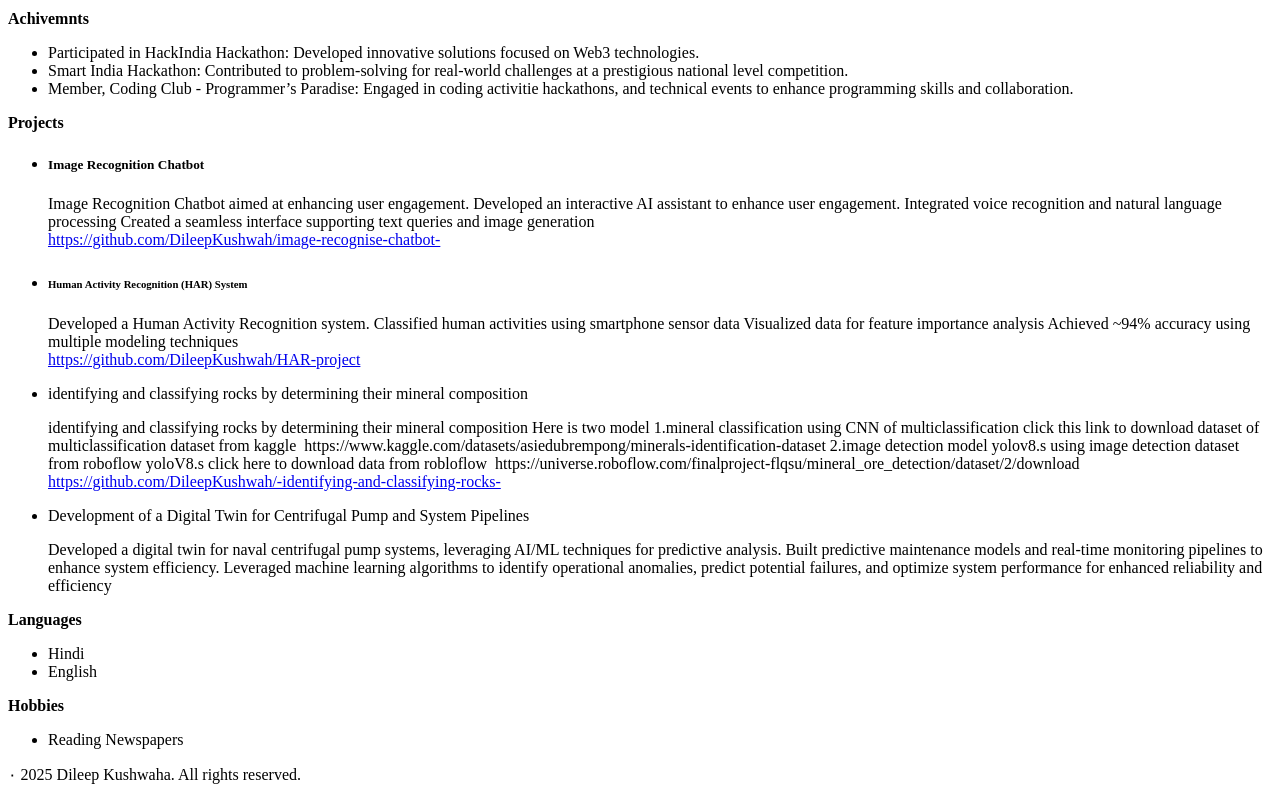
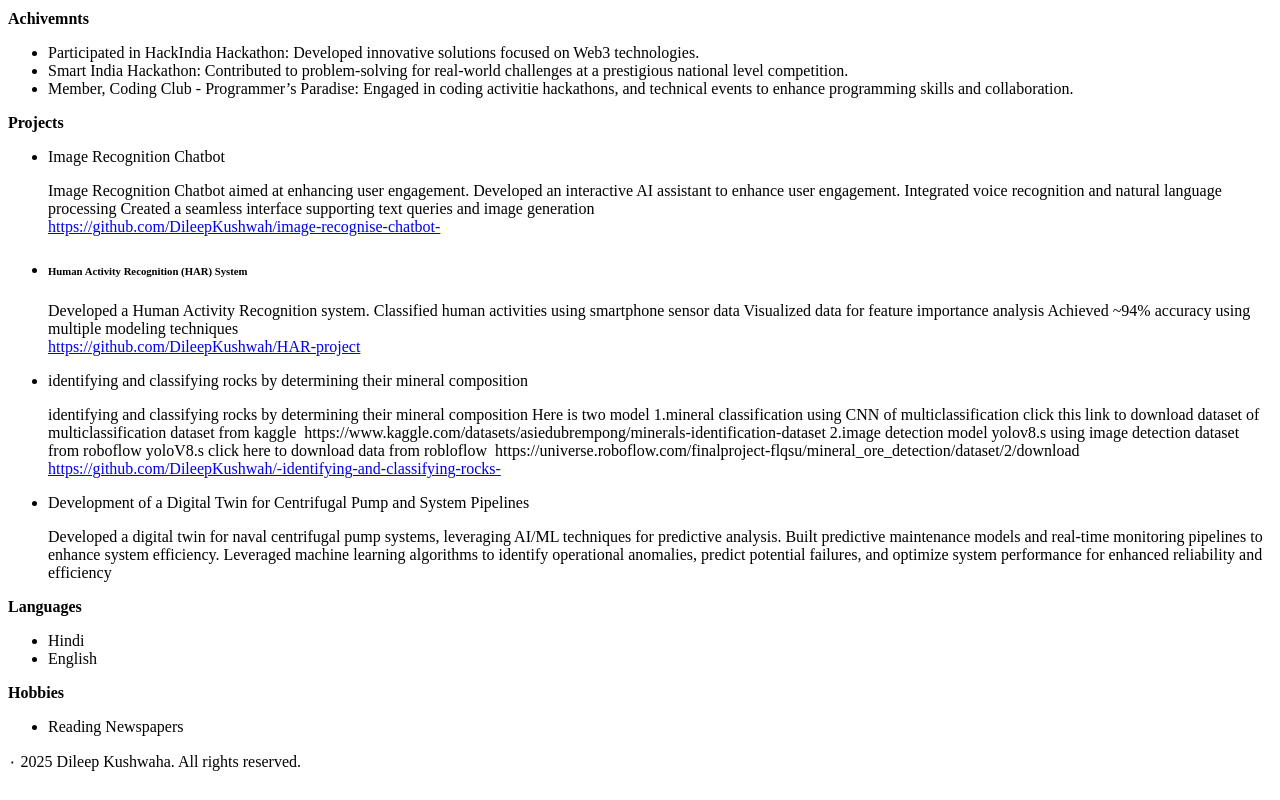
Before and after one commit to DileepKushwah/portfolio, a plain HTML site: page index.html in a window 1280 px wide. Shown: the part 867-1667 px from the top of the page. Drawn offline with Linux system fonts and the light colour scheme.

Commit message:
Update index.html

```diff
--- a/index.html
+++ b/index.html
@@ -115,7 +115,7 @@
             <ul>
 
                 <li>
-                    <h5>Image Recognition Chatbot</h5>
+                    <h7>Image Recognition Chatbot</h7>
                 <p>Image Recognition Chatbot aimed at enhancing user engagement.
                         Developed an interactive AI assistant to enhance user engagement.
                         Integrated voice recognition and natural language processing
@@ -136,7 +136,7 @@
 
                 </li>
                   <li>
-                    <h7>identifying and classifying rocks by determining their mineral composition</h7>
+                    <h8>identifying and classifying rocks by determining their mineral composition</h8>
                     <p>identifying and classifying rocks by determining their mineral composition
 
                       Here is two model 1.mineral classification using CNN of multiclassification click this
@@ -149,7 +149,7 @@
 
                 </li>
                 <li>
-                    <h8>Development of a Digital Twin for Centrifugal Pump and System Pipelines</h8>
+                    <h9>Development of a Digital Twin for Centrifugal Pump and System Pipelines</h9>
                     <p>Developed a digital twin for naval centrifugal pump systems, leveraging AI/ML techniques for predictive analysis.
                         Built predictive maintenance models and real-time monitoring pipelines to enhance system efficiency.
                         Leveraged machine learning algorithms to identify operational anomalies, predict potential failures, and optimize system performance for
```
